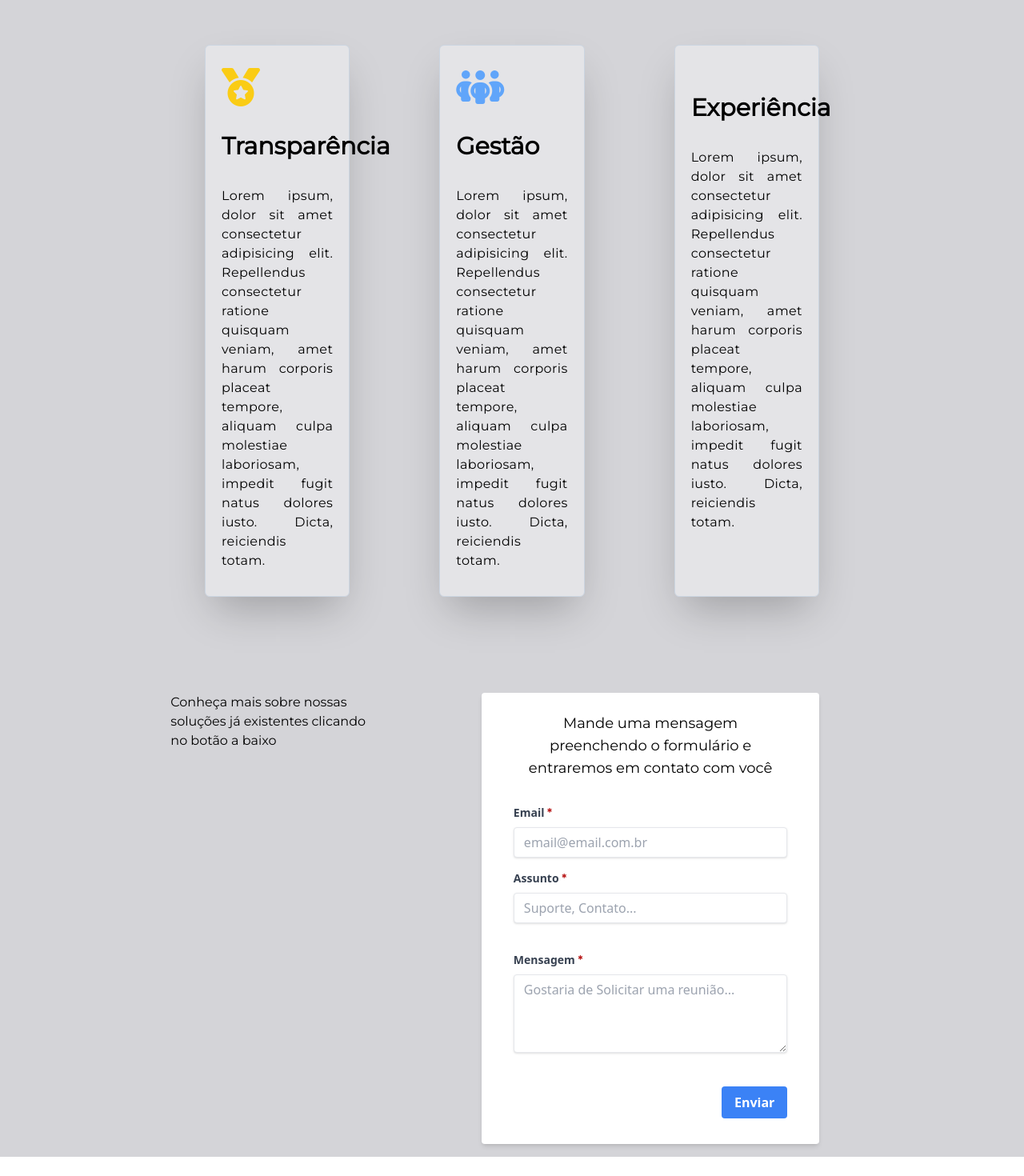
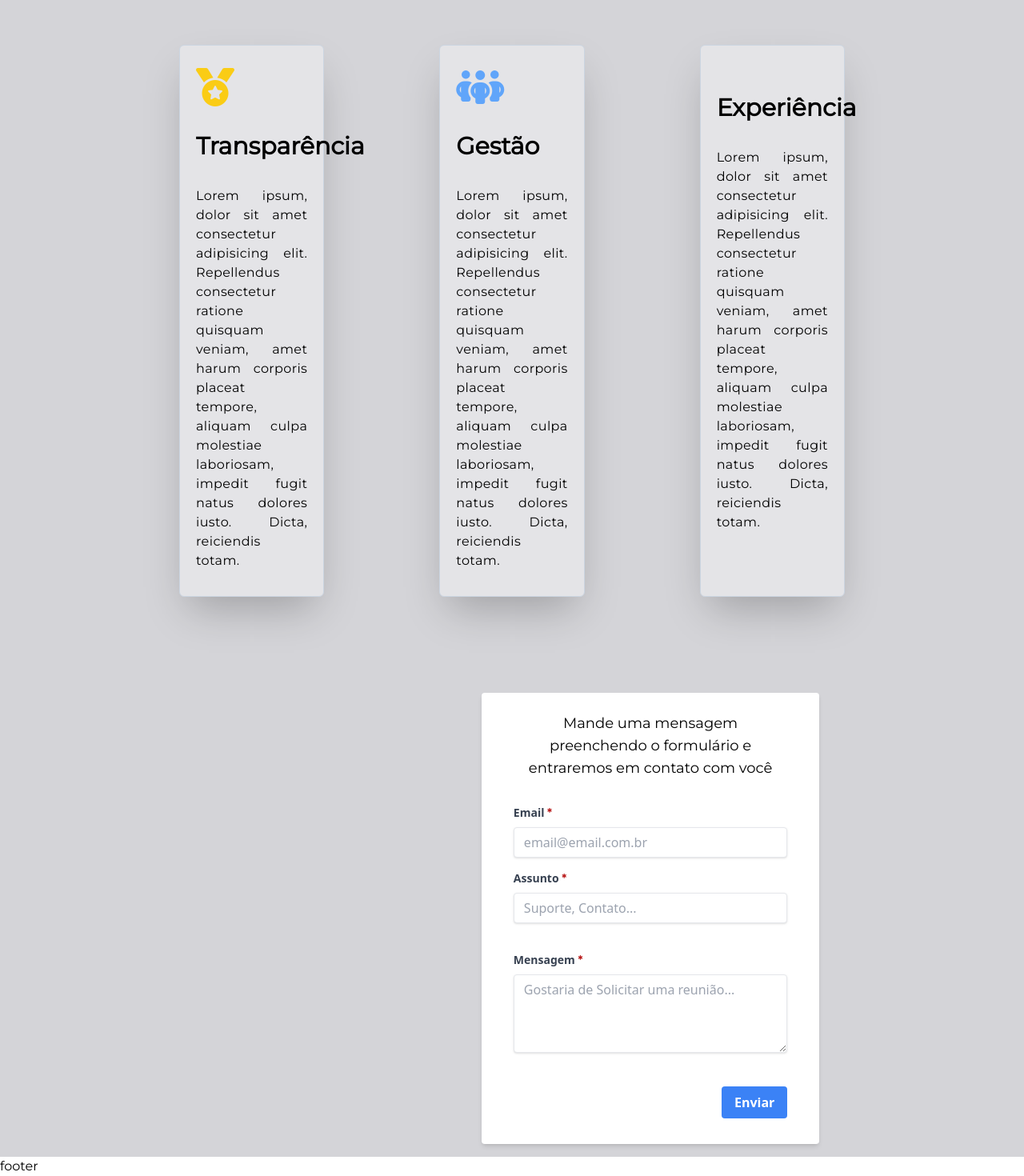
Before and after one commit to CaioRamalhoTrilha/client, a Nuxt app: page / in a window 1280 px wide. Shown: the part 1122-2592 px from the top of the page at 80% size. Before the commit the page ends 2568 px from the top, so only its background shows below. Built offline with nearby package versions, Linux system fonts and the light colour scheme; some icons are missing.

Commit message:
formulario + criacao footer

```diff
--- /dev/null
+++ b/components/Footer.vue
@@ -0,0 +1,11 @@
+<script lang="ts" setup>
+
+</script>
+<template>
+    <div>
+            <h1>footer</h1>
+    </div>
+</template>
+<style lang="">
+
+</style>
--- a/components/Inicio.vue
+++ b/components/Inicio.vue
@@ -76,7 +76,7 @@ const itensCard = [
           </div>
       </div>
     </div>
-    <div class="flex gap-28 py-6 px-24 justify-center">
+    <div class="flex gap-36 py-6 px-24 justify-center">
       <div class="bg-zinc-200 px-5 border-slate-300 border rounded-md w-1/6  shadow-2xl" v-for="(item, ix) in itensCard" v-bind:key="ix">
         <div class="flex mt-7 items-end" >
           <div class="basis-4/4">
@@ -101,7 +101,6 @@ const itensCard = [
   <section id="solucoes">
     <div class="container mx-auto flex flex-row w-2/3 gap-24 justify-center">
       <div class="w-1/2 break-words">
-        <h3>Conheça mais sobre nossas soluções já existentes clicando no botão a baixo</h3>
       </div>
       <div>
         <div class="container mx-auto divide-transparent lg:w-5/6">
--- a/layouts/default.vue
+++ b/layouts/default.vue
@@ -6,6 +6,7 @@
         <div>
             <slot />
         </div>
+        <Footer></Footer>
     </div>
 </template>
 <style lang="scss">
```
